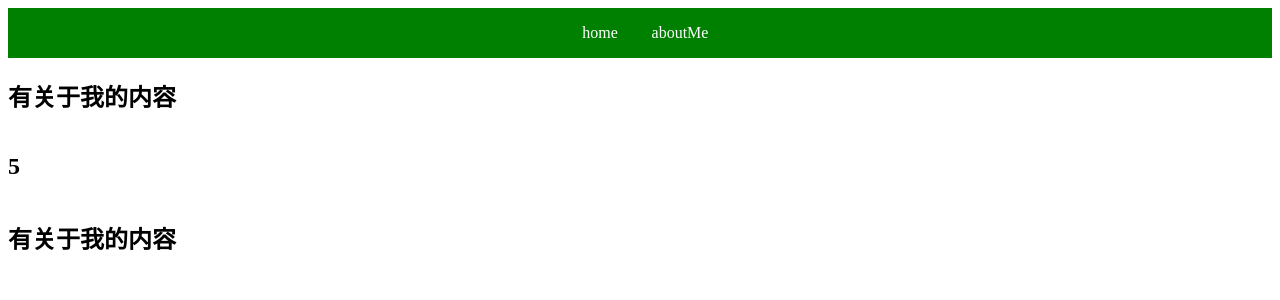
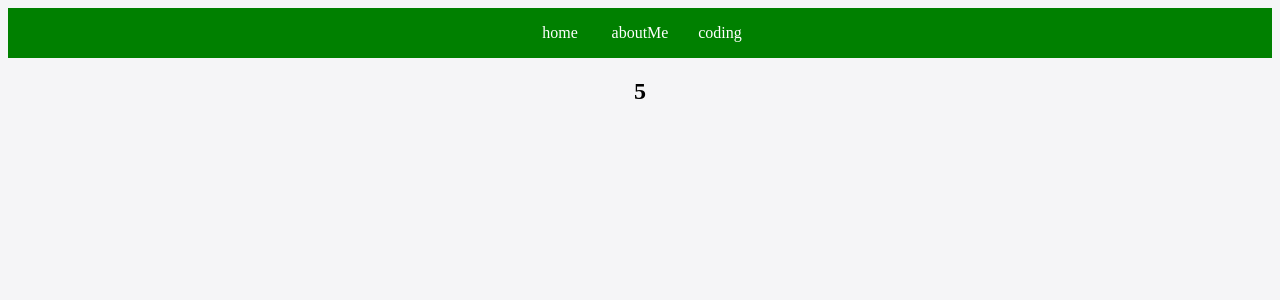
Before and after one commit to guozh720/personal_blog, a React (Vite) app: page /aboutMe in a window 1280 px wide. Shown: the top 300 px of the page. Built offline with nearby package versions, Linux system fonts and the light colour scheme.

Commit message:
add mockArticleApi

```diff
--- a/index.html
+++ b/index.html
@@ -8,6 +8,7 @@
     <style>
       html,body{
          height: 100%;
+         background-color:rgb(245,245,247);
       }
     </style>
   </head>
--- a/src/components/MyHeader/index.tsx
+++ b/src/components/MyHeader/index.tsx
@@ -12,6 +12,11 @@ const item = [
         name: '关于',
         label: 'aboutMe',
         component: '/aboutMe',
+    },
+    {
+        name:'编程',
+        label:'coding',
+        component:'/coding'
     },
 ]
 
--- a/src/main.tsx
+++ b/src/main.tsx
@@ -3,9 +3,9 @@ import ReactDOM from 'react-dom/client'
 import {MyRouter} from './router'
 import { BrowserRouter} from "react-router-dom";
 ReactDOM.createRoot(document.getElementById('root')!).render(
-  <React.StrictMode>
+  // <React.StrictMode>
   <BrowserRouter>
     <MyRouter/>
     </BrowserRouter>
-  </React.StrictMode>
+  // </React.StrictMode>
 )
--- a/src/mockService/MockUserInfoService.ts
+++ b/src/mockService/MockUserInfoService.ts
@@ -1,6 +1,6 @@
 import { asyncUtil } from "../utils/utils";
 
-interface IUserInfo{
+export interface IUserInfo{
     name:string,
     age:number,
 }
--- a/src/pages/Aboutme/index.tsx
+++ b/src/pages/Aboutme/index.tsx
@@ -1,21 +1,17 @@
 import react from 'react'
 import { useEffect, useState, useMemo } from 'react';
 import { getUserInfoMockApi } from '../../mockService/MockUserInfoService'
+import { IUserInfo } from '../../mockService/MockUserInfoService';
 
-interface IuserInfo {
-    name: string,
-    age: number,
-}
 const AboutMe = () => {
-    const [info, setInfo] = useState<IuserInfo>();
-    const [age, setAge] = useState(1)
+    const [info, setInfo] = useState<IUserInfo>();
 
     const fnGetUserInfo = async () => {
         try {
             const userInfoData = await getUserInfoMockApi()
             setInfo(userInfoData)
         } catch (error) {
-            setInfo(error as IuserInfo)
+            setInfo(error as IUserInfo)
         }
 
     }
@@ -25,14 +21,21 @@ const AboutMe = () => {
     }, [])
     return (
         <>
-            <div>
-                <h2>有关于我的内容</h2>
+        <div style={{display:'flex',width:'100%',justifyContent:'center',}}>
+            <div style={
+                {
+                    width:'70%',
+                    backgroundImage:'linear-gradient(-180deg, #15140F 0%, #34312C 97%);',
+                    display:'flex',
+                    justifyContent:'center'
+
+                }
+
+                }>
+                <div>
+                    <h2>{info?.age}</h2>
+                </div>
             </div>
-            <div>
-                <h2 >{info?.age}</h2>
-            </div>
-            <div>
-                <h2>有关于我的内容</h2>
             </div>
         </>
     )
--- /dev/null
+++ b/src/pages/Coding/index.tsx
@@ -0,0 +1,11 @@
+import React from "react";
+
+const Coding = ()=>{
+    return(
+        <div>
+            这是coding界面
+        </div>
+    )
+}
+
+export default Coding;
--- a/src/pages/Home/index.tsx
+++ b/src/pages/Home/index.tsx
@@ -20,7 +20,7 @@ const Home = () => {
                    WebkitBackgroundClip:'text',
                    WebkitTextFillColor:' rgba(255, 255, 255, 0.3)',
                 }
-            }> coding or die</p>
+            }> coding and life</p>
         </div>
     )
 }
--- a/src/router/index.tsx
+++ b/src/router/index.tsx
@@ -8,6 +8,7 @@ import NoFoundPage from "../pages/404";
 const AboutMe = lazy(() => import('../pages/Aboutme'))
 const Home = lazy(() => import('../pages/Home'))
 const Login = lazy(() => import('../pages/Login'))
+const Coding = lazy(()=>import('../pages/Coding'))
 
 const routeConfig:RouteObject[] =
     [
@@ -27,6 +28,10 @@ const routeConfig:RouteObject[] =
                     path:'/aboutMe',
                     element:<AboutMe/>
                 },
+                {
+                    path:'/coding',
+                    element:<Coding/>
+                }
             ]
         },
         {
```
Also changed, not shown: src/mockService/MockCodingArticleService.ts (added, +44 -0 lines).
